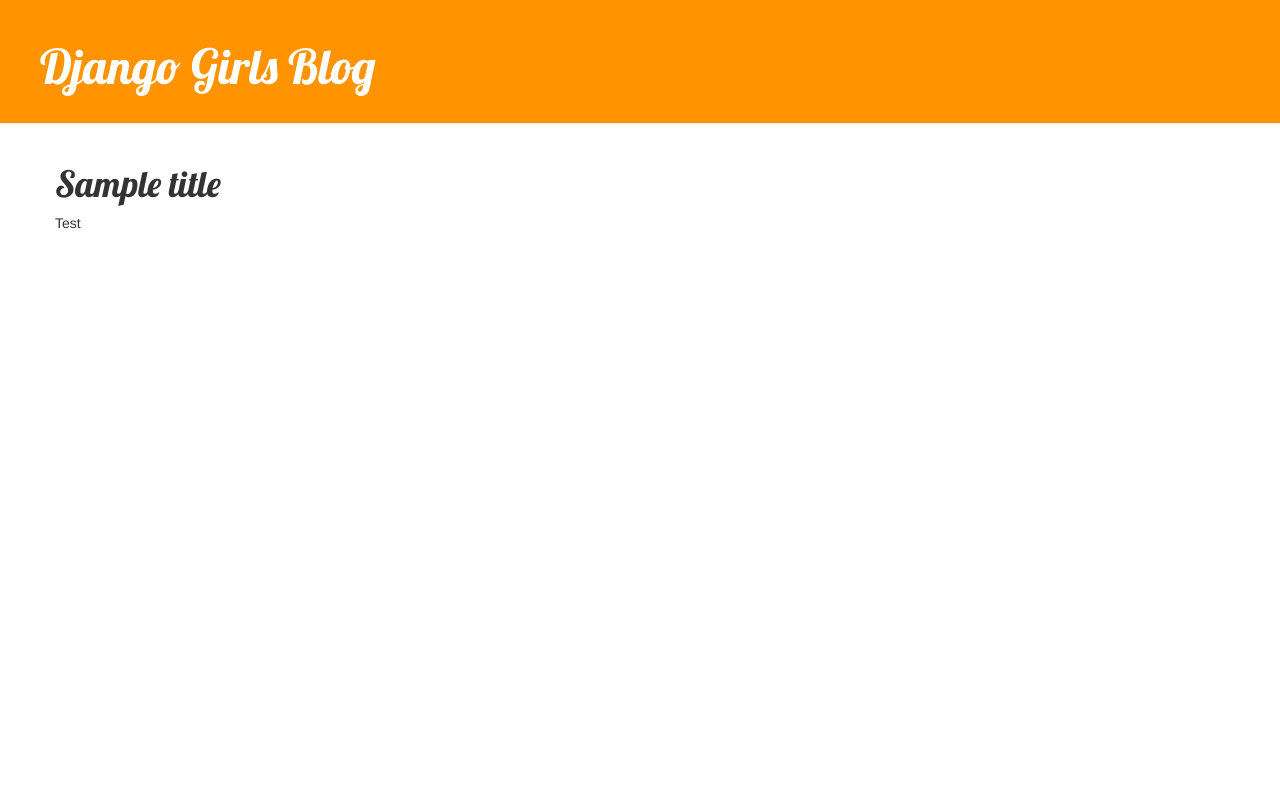
After one commit to JuanEstebanLopez/my-first-blog, a Django app: page /post/1/ in a window 1280 px wide. The commit adds this page. Run offline with Django 3.2, Linux system fonts and the light colour scheme; data comes from the database, SQL or seed files in the repository; some libraries are stand-ins or nearby versions.

Commit message:
Added view and template for detailed blog post as well as CSS for the site.

```diff
--- /dev/null
+++ b/blog/static/css/blog.css
@@ -0,0 +1,47 @@
+.page-header {
+    background-color: #ff9400;
+    margin-top: 0;
+    padding: 20px 20px 20px 40px;
+}
+
+.page-header h1, .page-header h1 a, .page-header h1 a:visited, .page-header h1 a:active {
+    color: #ffffff;
+    font-size: 36pt;
+    text-decoration: none;
+}
+
+.content {
+    margin-left: 40px;
+}
+
+h1, h2, h3, h4 {
+    font-family: 'Lobster', cursive;
+}
+
+.date {
+    float: right;
+    color: #828282;
+}
+
+.save {
+    float: right;
+}
+
+.post-form textarea, .post-form input {
+    width: 100%;
+}
+
+.top-menu, .top-menu:hover, .top-menu:visited {
+    color: #ffffff;
+    float: right;
+    font-size: 26pt;
+    margin-right: 20px;
+}
+
+.post {
+    margin-bottom: 70px;
+}
+
+.post h1 a, .post h1 a:visited {
+    color: #000000;
+}
--- /dev/null
+++ b/blog/templates/blog/base.html
@@ -0,0 +1,23 @@
+{% load staticfiles %}
+<html>
+    <head>
+        <title>Django Girls blog</title>
+        <link rel="stylesheet" href="//maxcdn.bootstrapcdn.com/bootstrap/3.2.0/css/bootstrap.min.css">
+        <link rel="stylesheet" href="//maxcdn.bootstrapcdn.com/bootstrap/3.2.0/css/bootstrap-theme.min.css">
+        <link href='//fonts.googleapis.com/css?family=Lobster&subset=latin,latin-ext' rel='stylesheet' type='text/css'>
+        <link rel="stylesheet" href="{% static 'css/blog.css' %}">
+    </head>
+    <body>
+    <div class="page-header">
+        <h1><a href="/">Django Girls Blog</a></h1>
+    </div>
+    <div class="content container">
+        <div class="row">
+            <div class="col-md-8">
+            {% block content %}
+            {% endblock %}
+            </div>
+        </div>
+    </div>
+</body>
+</html>
--- /dev/null
+++ b/blog/templates/blog/post_detail.html
@@ -0,0 +1,13 @@
+{% extends 'blog/base.html' %}
+
+{% block content %}
+    <div class="post">
+        {% if post.published_date %}
+            <div class="date">
+                {{ post.published_date }}
+            </div>
+        {% endif %}
+        <h1>{{ post.title }}</h1>
+        <p>{{ post.text|linebreaks }}</p>
+    </div>
+{% endblock %}
--- a/blog/urls.py
+++ b/blog/urls.py
@@ -1,6 +1,7 @@
-from django.conf.urls import url
+from django.conf.urls import include, url
 from . import views
 
 urlpatterns = [
     url(r'^$', views.post_list, name='post_list'),
-]
+    url(r'^post/(?P<pk>[0-9]+)/$', views.post_detail, name='post_detail'),
+  ]
--- a/blog/views.py
+++ b/blog/views.py
@@ -1,4 +1,4 @@
-from django.shortcuts import render
+from django.shortcuts import render, get_object_or_404
 from django.utils import timezone
 from .models import Post
 
@@ -12,3 +12,9 @@
 
 #def post_list(request):
 #    return render(request, 'blog/post_list.html', {})
+
+#def post_detail(request, pk):
+#    Post.objects.get(pk=pk)
+def post_detail(request, pk):
+    post = get_object_or_404(Post, pk=pk)
+    return render(request, 'blog/post_detail.html', {'post': post})
```
Also changed, not shown: blog/templates/blog/post_list.html (+12 -23 lines).
